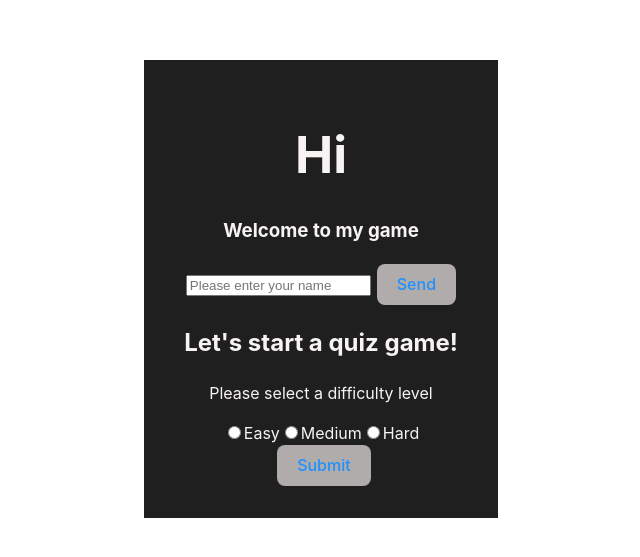
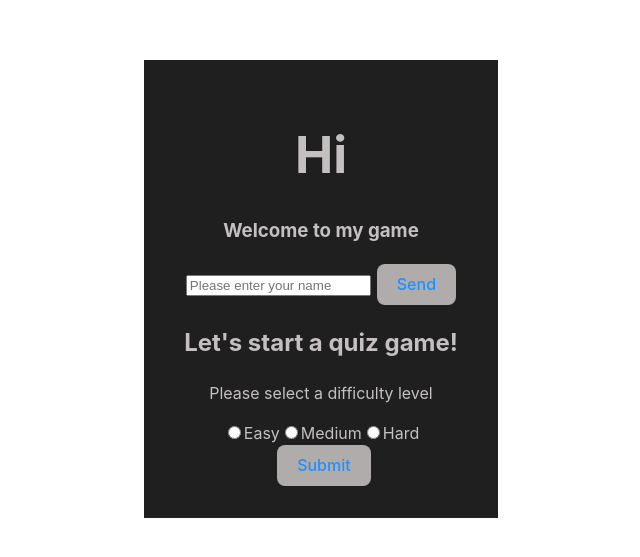
Before and after one commit to zhjiang1103/QuizApp, a React (Vite) app in the folder client/: page / in a window 1280 px wide. Shown: the part 111-668 px from the top of the page, without its empty margins (319-959 px from the left). Built offline with nearby package versions, Linux system fonts and the light colour scheme.

Commit message:
Changing text color

```diff
--- a/client/src/App.css
+++ b/client/src/App.css
@@ -3,7 +3,7 @@
   margin: 0 auto;
   padding: 2rem;
   text-align: center;
-  color:#f7f3f3;
+  color:#c4c0c0;
   background-color: #201f1f;
 }
 
```
